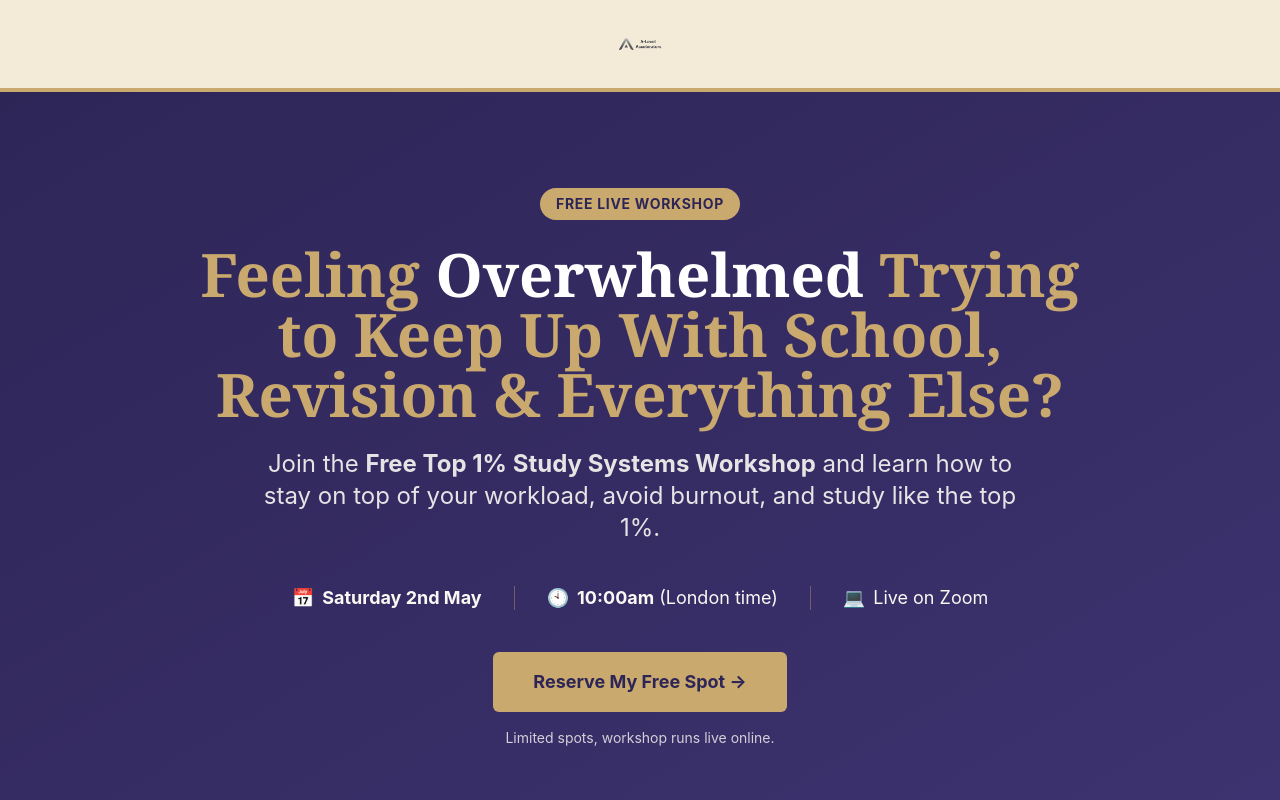
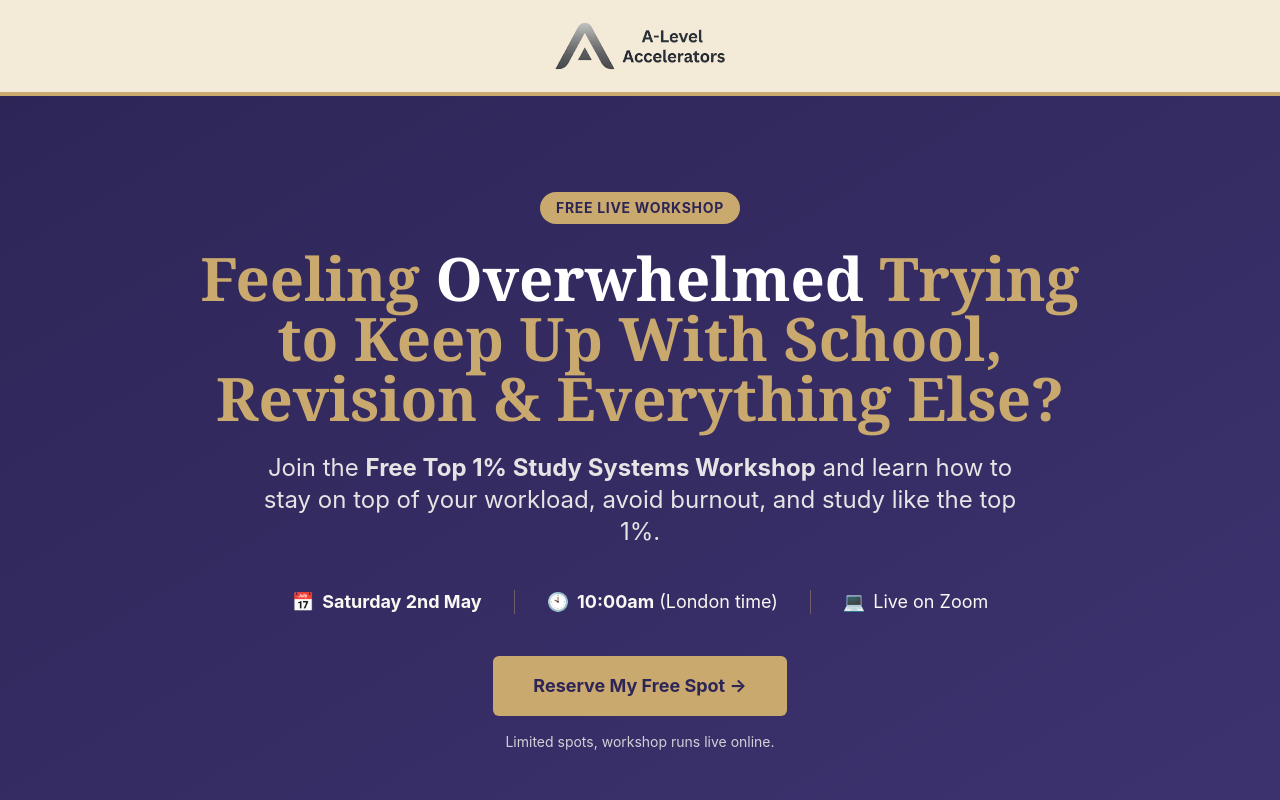
Before and after one commit to StudyAccelerator/Test, a Next.js app: page /workshop in a window 1280 px wide. Shown: the top 800 px of the page. Built offline with nearby package versions, Linux system fonts and the light colour scheme.

Commit message:
Workshop header: large logo (h-64) clipped to compact h-24 bar via overflow-hidden

```diff
--- a/app/workshop/page.tsx
+++ b/app/workshop/page.tsx
@@ -12,14 +12,14 @@ export default function WorkshopLanding() {
   return (
     <main className="bg-brand-cream">
       {/* Minimal logo bar, no nav, to keep ad traffic focused */}
-      <header className="bg-brand-cream-dark border-b-4 border-brand-gold">
-        <div className="max-w-5xl mx-auto px-6 py-3 flex items-center justify-center">
+      <header className="bg-brand-cream-dark border-b-4 border-brand-gold h-24 overflow-hidden">
+        <div className="max-w-5xl mx-auto px-6 h-full flex items-center justify-center">
           <Image
             src="/logo-header-new.png"
             alt="A-Level Accelerators"
-            width={220}
-            height={60}
-            className="h-16 w-auto"
+            width={450}
+            height={450}
+            className="h-64 w-auto"
             priority
             unoptimized
           />
```
